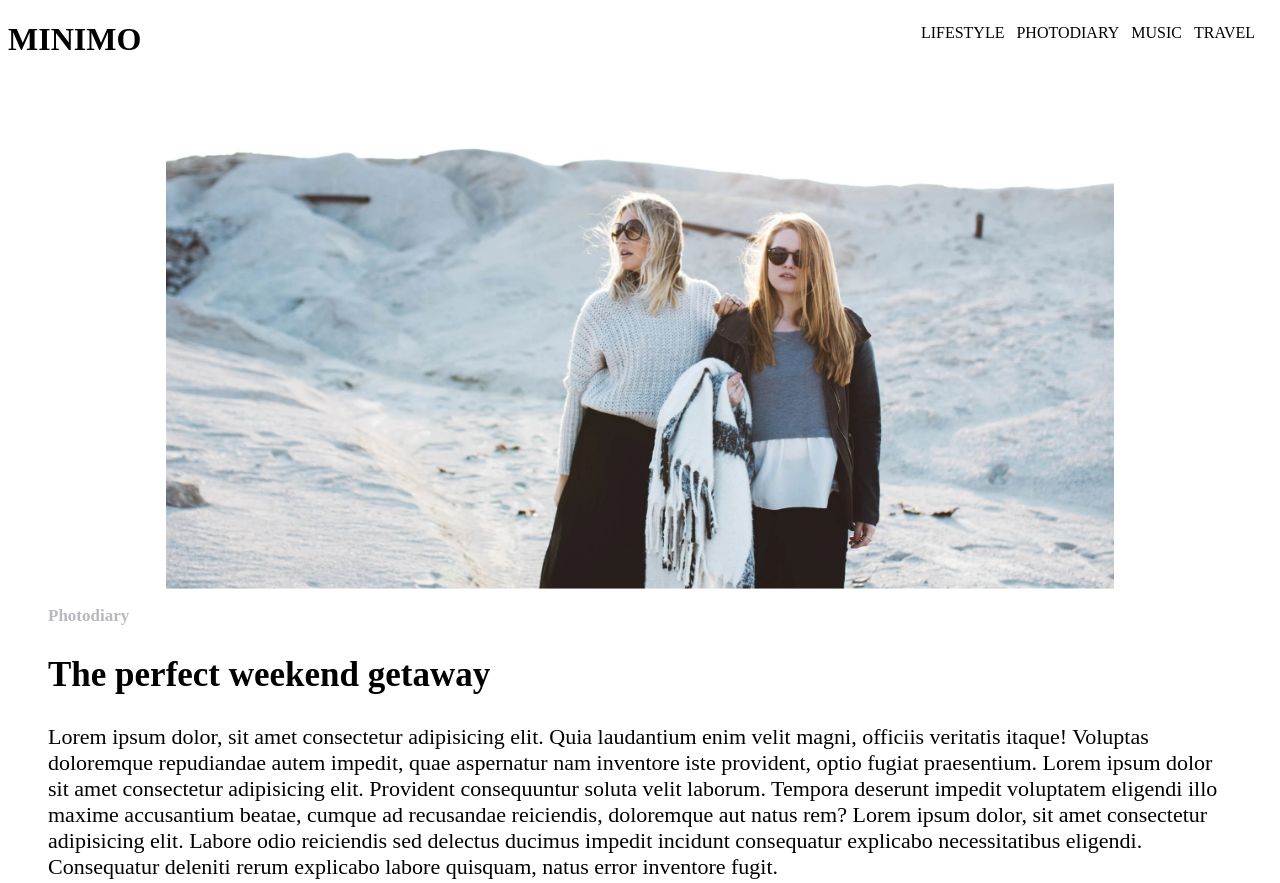
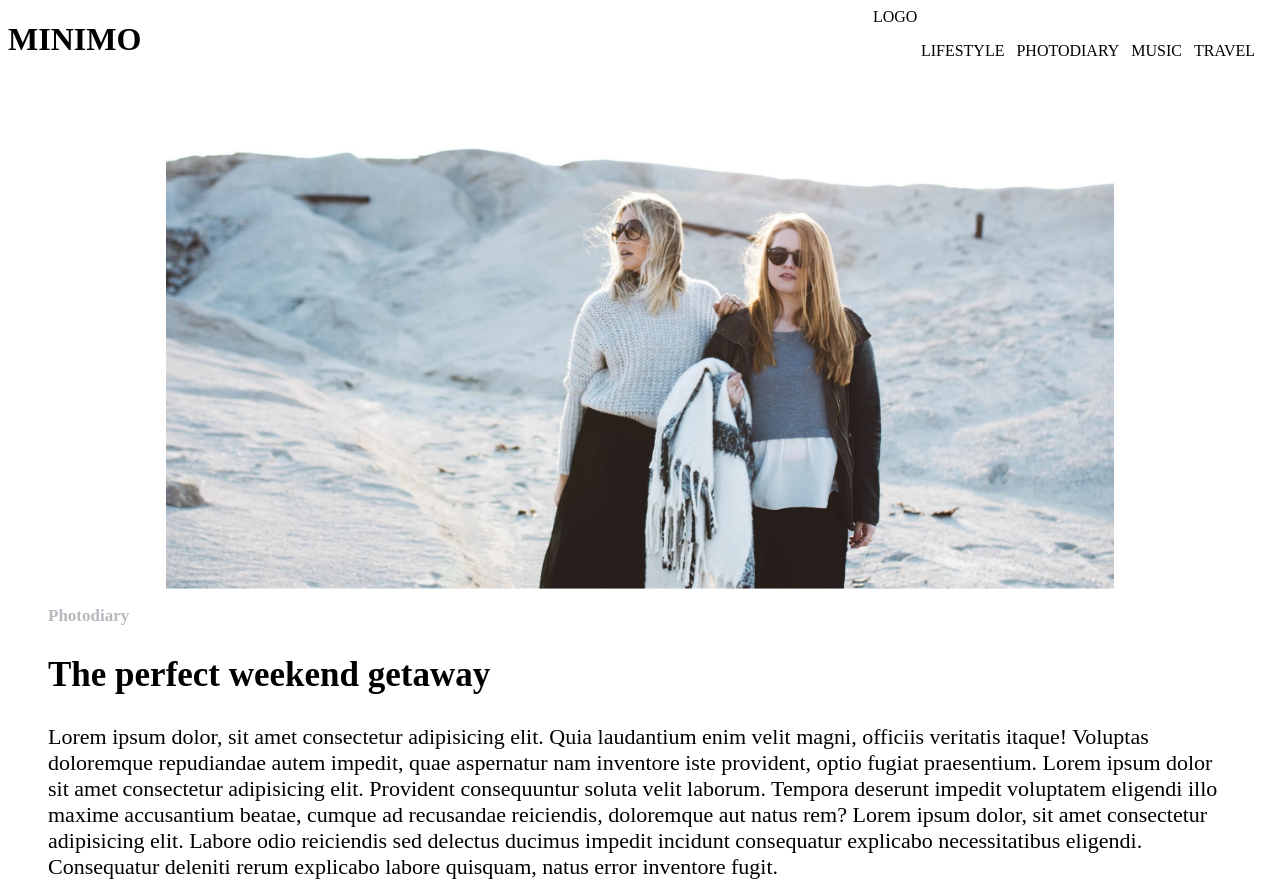
Before and after one commit to goranloncar/html, a website built with webpack: page index.html in a window 1280 px wide. Shown: the top 883 px of the page. Built offline with nearby package versions, Linux system fonts and the light colour scheme; files whose address does not match are found by name.

Commit message:
jovo changes

```diff
--- a/index.html
+++ b/index.html
@@ -23,11 +23,9 @@
   <link rel="manifest" href="site.webmanifest">
   <meta name="theme-color" content="#fafafa">
 </head>
-
 <body>
-  <header>
-    <h1>MINIMO</h1>
   <nav>
+    <span>LOGO</span>
     <ul>
       <li>LIFESTYLE</li>
       <li>PHOTODIARY</li>
@@ -35,74 +33,44 @@
       <li>TRAVEL</li>
     </ul>
   </nav>
+  <header>
+    <h1>MINIMO</h1>
     <img src="img/img2.jpg" alt="Devojka sa salom">
   </header>
-
-
-
   <section class="prva_sekcija">
     <h3>Photodiary</h3>
     <h2>The perfect weekend getaway</h2>
     <p>Lorem ipsum dolor, sit amet consectetur adipisicing elit. Quia laudantium enim velit magni, officiis veritatis itaque! Voluptas doloremque repudiandae autem impedit, quae aspernatur nam inventore iste provident, optio fugiat praesentium. Lorem ipsum dolor sit amet consectetur adipisicing elit. Provident consequuntur soluta velit laborum. Tempora deserunt impedit voluptatem eligendi illo maxime accusantium beatae, cumque ad recusandae reiciendis, doloremque aut natus rem? Lorem ipsum dolor, sit amet consectetur adipisicing elit. Labore odio reiciendis sed delectus ducimus impedit incidunt consequatur explicabo necessitatibus eligendi. Consequatur deleniti rerum explicabo labore quisquam, natus error inventore fugit.</p>
     <h3>LEAVE A COMMENT</h3>
   </section>
-
   <div class="row_one">
-
     <section class="sekcija_jedan">
       <img src="img/img4.jpg" alt="Prva slika">
-
-
       <h3>LIFESTYLE</h3>
       <h2>More then just a music festival</h2>
-
       <p>Lorem, ipsum dolor sit amet consectetur adipisicing elit. Minus quos incidunt, quae recusandae nobis laudantium! Eaque nobis consequatur dolores molestiae adipisci. Accusamus obcaecati sed earum unde facilis officiis quaerat quis!</p>
-
     </section>
-
-
     <section class="sekcija_dva">
-
       <img src="img/img5.jpg" alt="Druga slika">
-
       <h3>LIFESTYLE</h3>
       <h2>Life tastes better with coffee</h2>
-
       <p>Lorem ipsum dolor sit amet consectetur adipisicing elit. Dolorem recusandae voluptatem repellendus. Natus, libero eligendi? Voluptates soluta optio laborum earum. Molestias alias quo, quia doloribus deleniti sequi non modi ullam!</p>
-
-
      </section>
   </div>
   <div class="row_two">
     <section class="sekcija_tri">
      <img src="img/img6.jpg" alt="Treca slika">
-
-
       <h3>LIFESTYLE</h3>
       <h2>American dream</h2>
-
       <p>Lorem, ipsum dolor sit amet consectetur adipisicing elit. Minus quos incidunt, quae recusandae nobis laudantium! Eaque nobis consequatur dolores molestiae adipisci. Accusamus obcaecati sed earum unde facilis officiis quaerat quis!</p>
-
     </section>
-
-
-
     <section class="sekcija_cetiri">
-
       <img src="img/img7.jpg" alt="Cetvrta slika">
-
       <h3>LIFESTYLE</h3>
       <h2>A day explore the Alps</h2>
-
       <p>Lorem ipsum dolor sit amet consectetur adipisicing elit. Dolorem recusandae voluptatem repellendus. Natus, libero eligendi? Voluptates soluta optio laborum earum. Molestias alias quo, quia doloribus deleniti sequi non modi ullam!</p>
-
-
     </section>
-
   </div>
-
-
-
   <article class="forma">
     <h2>Sign up for our newsletter!</h2>
     <form action="">
@@ -121,15 +89,12 @@
       <h2>Top 10 song for running</h2>
       <p>Lorem ipsum dolor sit amet consectetur adipisicing elit. Eligendi, esse! Repellendus, omnis cum. Dolor voluptatibus quas fuga quisquam! Possimus impedit fugiat assumenda, quo ducimus minima quos animi accusantium dolore alias.</p>
     </div>
-
     <div class="picture_six">
       <img src="img/img10.jpg" alt="Street">
       <h3>LIFESTYLE</h3>
       <h2>Cold winter days</h2>
       <p>Lorem ipsum dolor sit amet consectetur adipisicing elit. Vel mollitia neque nemo laboriosam maxime quisquam, voluptatum dolor nostrum sit aperiam eum, veniam ut? Et, amet. Reiciendis quibusdam expedita commodi nemo!</p>
     </div>
-
-
   </section>
   <div class="button">
     <button>Load more</button>
@@ -140,7 +105,6 @@
       <li>Terms and condition</li>
       <li>Privacy</li>
     </ul>
-
     <ul class="second_list">
       <li>Follow</li>
       <li><img src="img/img11.jpg" alt="Instagram"></li>
@@ -148,12 +112,6 @@
       <li><img src="img/img13.jpg" alt="Facebook"></li>
     </ul>
   </footer>
-
-
-
-
   <script src="js/app.js"></script>
-
 </body>
-
 </html>
```
Also changed, not shown: css/jovan.css (+0 -9 lines). Lines whose indentation alone changed are shown as unchanged.
